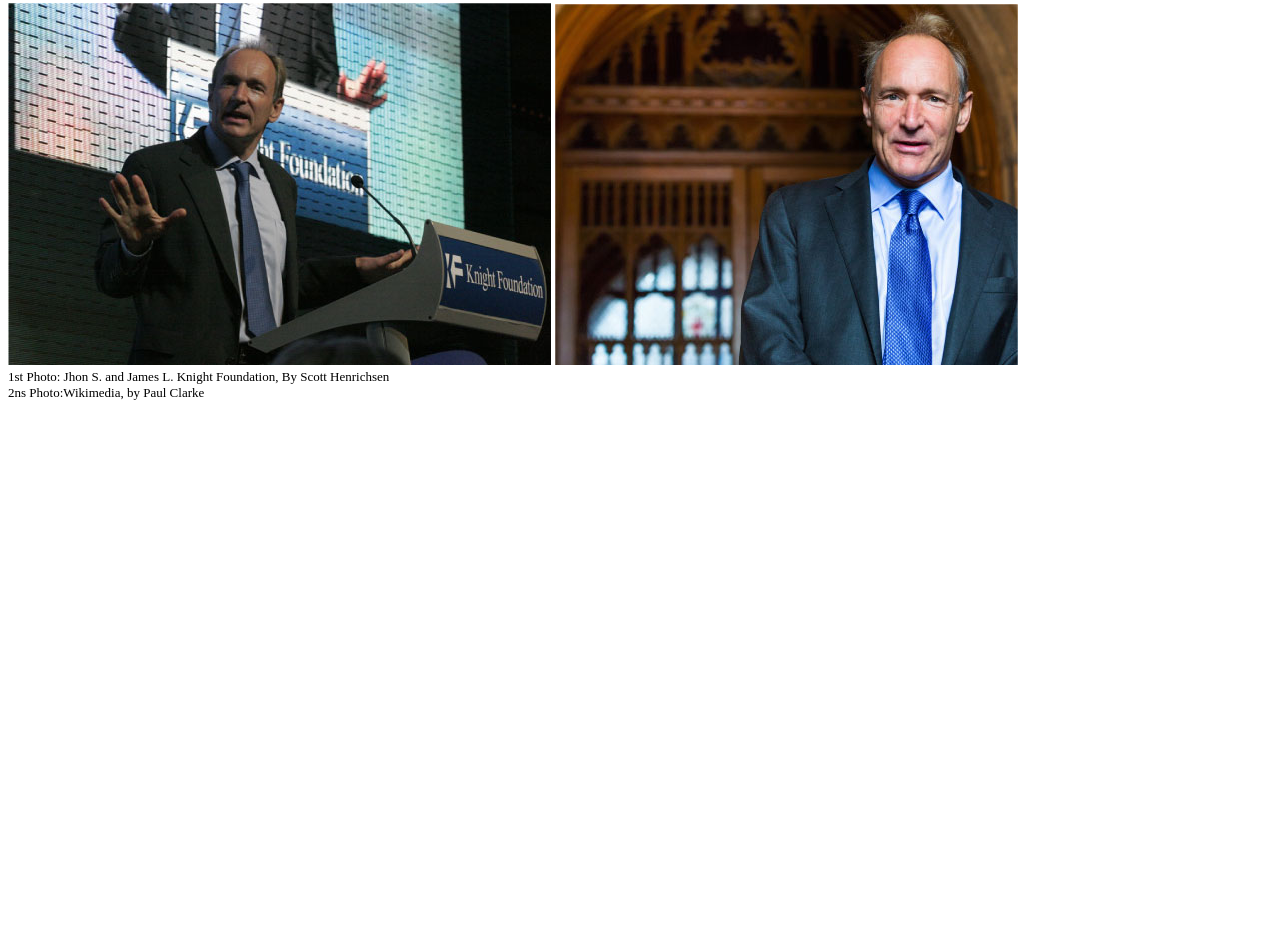
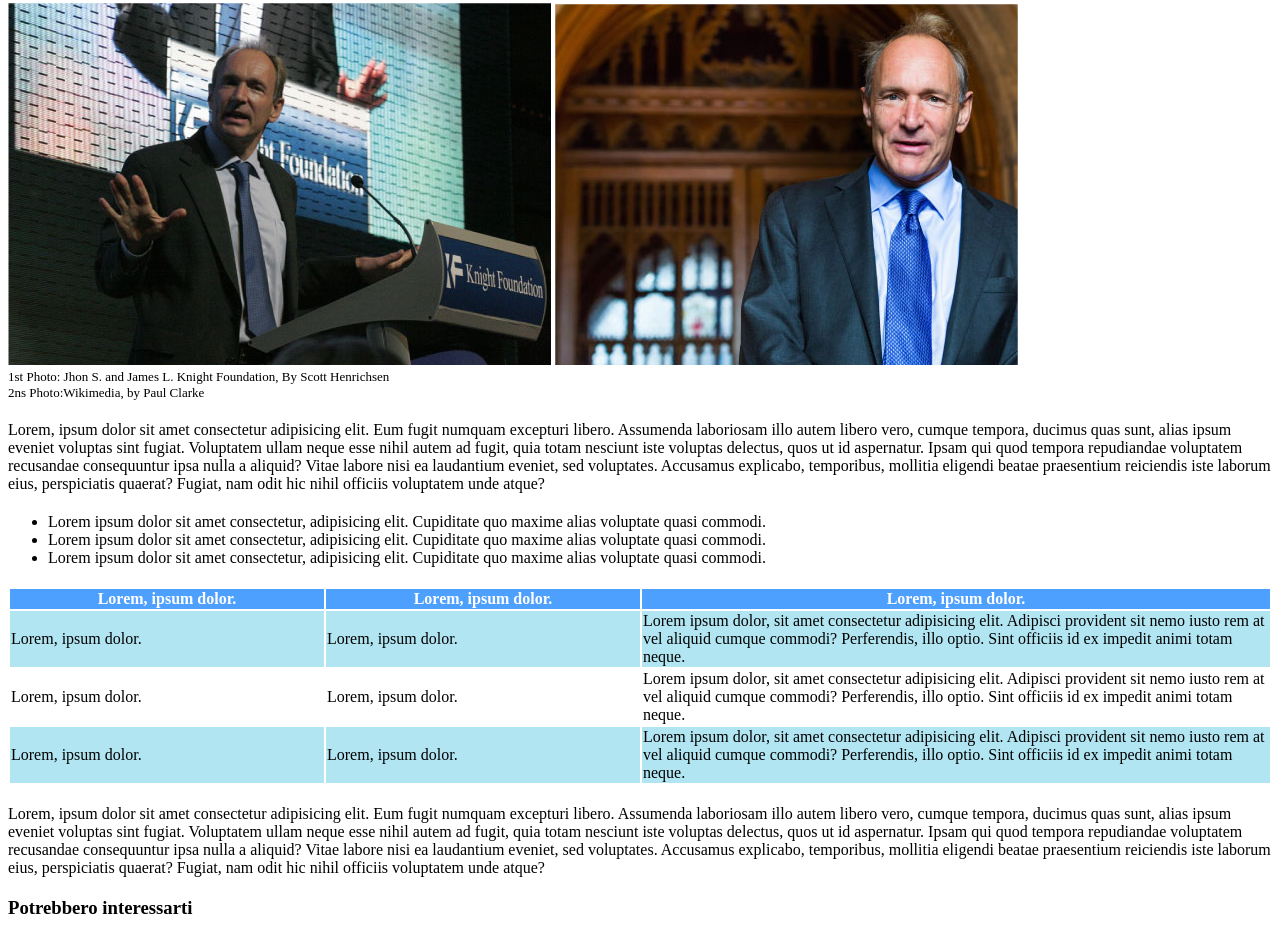
Before and after one commit to Pietro-Leone/html-css-booleaner, a plain HTML site: page index.html in a window 1280 px wide. Shown: the part 190-1117 px from the top of the page. Before the commit the page ends 800 px from the top, so only its background shows below. Drawn offline with Linux system fonts and the light colour scheme.

Commit message:
Aggiunta Tabella

```diff
--- a/css/style.css
+++ b/css/style.css
@@ -31,4 +31,25 @@ main{
 }
 .pictures-description{
     font-size: small;
+    margin-bottom: 20px;
 }
+.list{
+    margin-top: 20px;
+}
+table{
+    margin-top: 20px;
+    margin-bottom: 20px;
+}
+.col-1-2{
+    width: 25%;
+}
+thead{
+    background-color: rgba(78, 160, 255, 1);
+    color: white;
+}
+.row-1-3{
+    background-color: rgb(177, 229, 242);
+}
+h3{
+    margin-top: 20px;
+}
--- a/index.html
+++ b/index.html
@@ -26,6 +26,49 @@
                 2ns Photo:Wikimedia, by Paul Clarke
             </div>
         </div>
+        <!-- Corpo articolo -->
+        <div>
+            <p>Lorem, ipsum dolor sit amet consectetur adipisicing elit. Eum fugit numquam excepturi libero. Assumenda laboriosam illo autem libero vero, cumque tempora, ducimus quas sunt, alias ipsum eveniet voluptas sint fugiat.
+            Voluptatem ullam neque esse nihil autem ad fugit, quia totam nesciunt iste voluptas delectus, quos ut id aspernatur. Ipsam qui quod tempora repudiandae voluptatem recusandae consequuntur ipsa nulla a aliquid?
+            Vitae labore nisi ea laudantium eveniet, sed voluptates. Accusamus explicabo, temporibus, mollitia eligendi beatae praesentium reiciendis iste laborum eius, perspiciatis quaerat? Fugiat, nam odit hic nihil officiis voluptatem unde atque?</p>
+            <ul class="list">
+                <li>Lorem ipsum dolor sit amet consectetur, adipisicing elit. Cupiditate quo maxime alias voluptate quasi commodi.</li>
+                <li>Lorem ipsum dolor sit amet consectetur, adipisicing elit. Cupiditate quo maxime alias voluptate quasi commodi.</li>
+                <li>Lorem ipsum dolor sit amet consectetur, adipisicing elit. Cupiditate quo maxime alias voluptate quasi commodi.</li>
+            </ul>
+        </div>
+        <!-- Tabella -->
+        <table>
+            <thead>
+                <tr>
+                    <th class="col-1-2">Lorem, ipsum dolor.</th>
+                    <th class="col-1-2">Lorem, ipsum dolor.</th>
+                    <th>Lorem, ipsum dolor.</th>
+                </tr>
+            </thead>
+            <tbody>
+                <tr class="row-1-3">
+                    <td>Lorem, ipsum dolor.</td>
+                    <td>Lorem, ipsum dolor.</td>
+                    <td>Lorem ipsum dolor, sit amet consectetur adipisicing elit. Adipisci provident sit nemo iusto rem at vel aliquid cumque commodi? Perferendis, illo optio. Sint officiis id ex impedit animi totam neque.</td>
+                </tr>
+                <tr>
+                    <td>Lorem, ipsum dolor.</td>
+                    <td>Lorem, ipsum dolor.</td>
+                    <td>Lorem ipsum dolor, sit amet consectetur adipisicing elit. Adipisci provident sit nemo iusto rem at vel aliquid cumque commodi? Perferendis, illo optio. Sint officiis id ex impedit animi totam neque.</td>
+                </tr>
+                <tr class="row-1-3">
+                    <td>Lorem, ipsum dolor.</td>
+                    <td>Lorem, ipsum dolor.</td>
+                    <td>Lorem ipsum dolor, sit amet consectetur adipisicing elit. Adipisci provident sit nemo iusto rem at vel aliquid cumque commodi? Perferendis, illo optio. Sint officiis id ex impedit animi totam neque.</td>
+                </tr>
+            </tbody>
+        </table>
+        <p>Lorem, ipsum dolor sit amet consectetur adipisicing elit. Eum fugit numquam excepturi libero. Assumenda laboriosam illo autem libero vero, cumque tempora, ducimus quas sunt, alias ipsum eveniet voluptas sint fugiat.
+            Voluptatem ullam neque esse nihil autem ad fugit, quia totam nesciunt iste voluptas delectus, quos ut id aspernatur. Ipsam qui quod tempora repudiandae voluptatem recusandae consequuntur ipsa nulla a aliquid?
+            Vitae labore nisi ea laudantium eveniet, sed voluptates. Accusamus explicabo, temporibus, mollitia eligendi beatae praesentium reiciendis iste laborum eius, perspiciatis quaerat? Fugiat, nam odit hic nihil officiis voluptatem unde atque?</p>
+        <!-- Sezione Potrebbero interessarti -->
+        <h3>Potrebbero interessarti</h3>
     </main>
 </body>
 </html>
```
